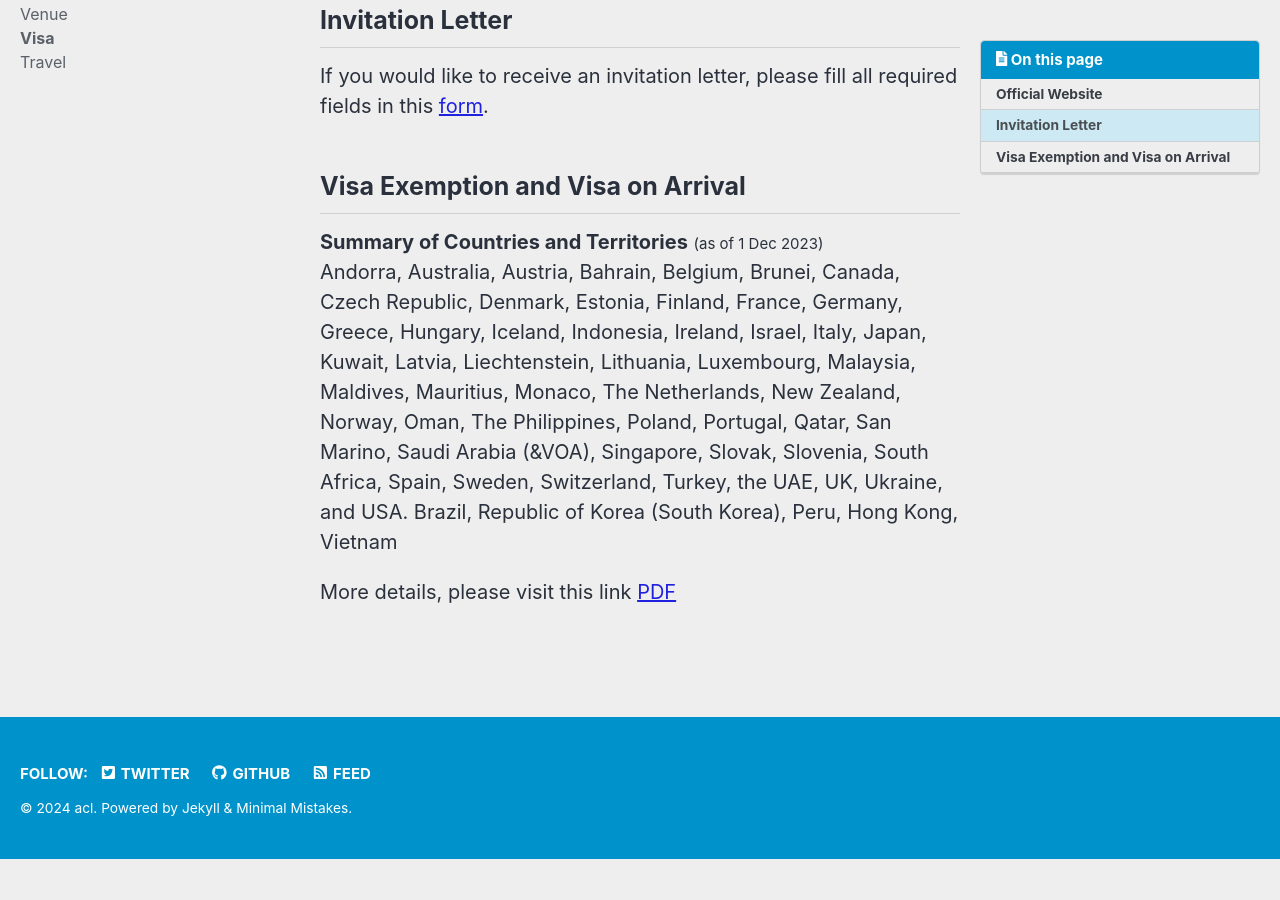
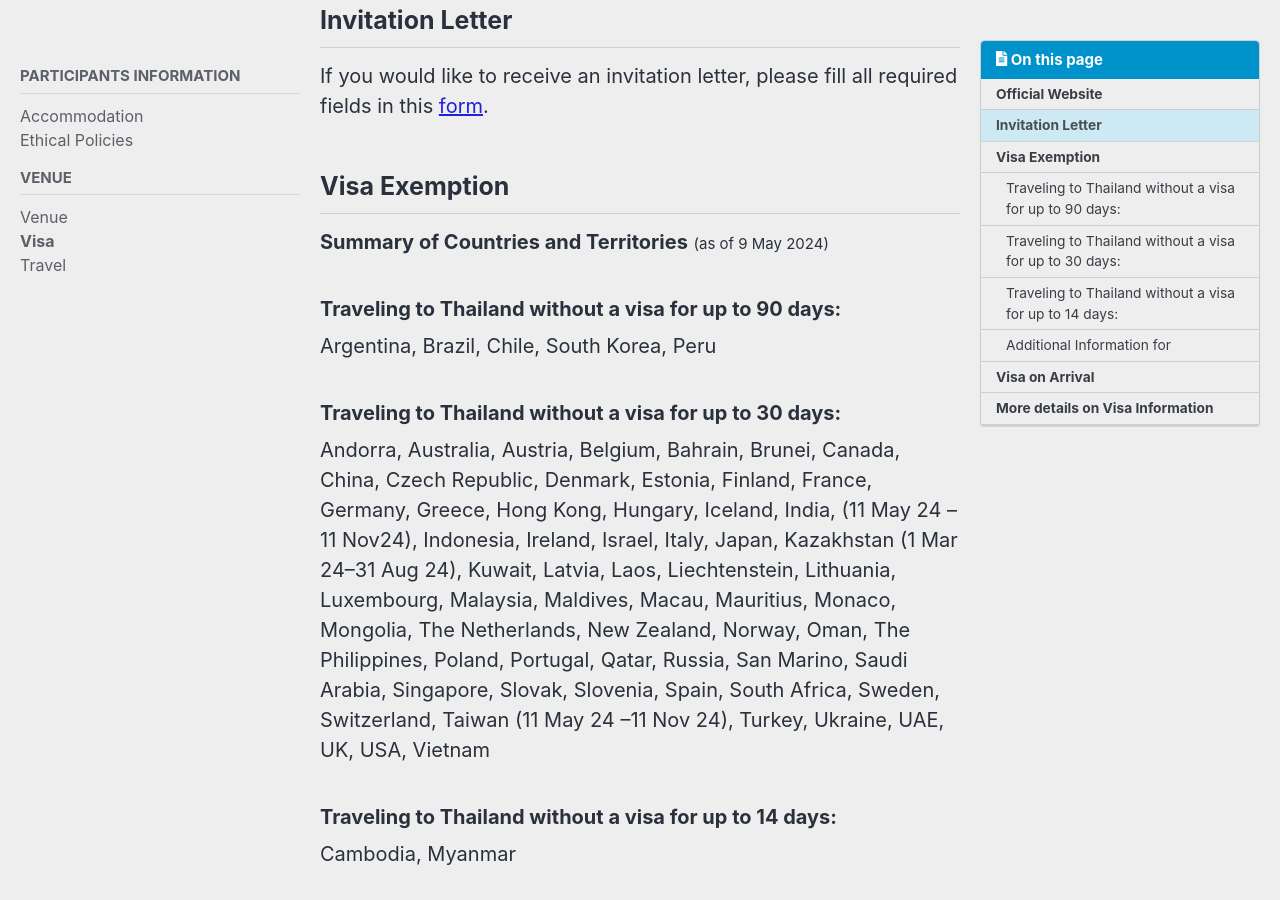
Before and after one commit to acl-org/acl-2024, a Jekyll site: the page built from _pages/participants/visa.md, in a window 1280 px wide and 900 px high, scrolled down 615 px. Built offline with Jekyll 4.4.1, drawn with Linux system fonts in a browser that asks for light colours; cached includes are drawn as plain includes; nearby versions of some CDN libraries; before the commit the page ends 1473 px from its top, so only the background shows below that; some of the changed text lies outside the part shown.

Commit message:
Update Visa Information for Visa Exemption and Visa on Arrival

```diff
--- a/_pages/participants/visa.md
+++ b/_pages/participants/visa.md
@@ -24,11 +24,24 @@
 ## Invitation Letter
 If you would like to receive an invitation letter, please fill all required fields in this [form](https://forms.gle/xxvfzi3Q4Py7cr9h6).
 
+## Visa Exemption
+**Summary of Countries and Territories** <small>(as of 9 May 2024)</small><br>
+###  Traveling to Thailand without a visa for up to 90 days:
+Argentina, Brazil, Chile, South Korea, Peru
+###  Traveling to Thailand without a visa for up to 30 days:
+Andorra, Australia, Austria, Belgium, Bahrain, Brunei, Canada, China, Czech Republic, Denmark, Estonia, Finland, France, Germany, Greece, Hong Kong, Hungary, Iceland, India, (11 May 24 –11 Nov24), Indonesia, Ireland, Israel, Italy, Japan, Kazakhstan (1 Mar 24–31 Aug 24), Kuwait, Latvia, Laos, Liechtenstein, Lithuania, Luxembourg, Malaysia, Maldives, Macau, Mauritius, Monaco, Mongolia, The Netherlands, New Zealand, Norway, Oman, The Philippines, Poland, Portugal, Qatar, Russia, San Marino, Saudi Arabia, Singapore, Slovak, Slovenia, Spain, South Africa, Sweden, Switzerland, Taiwan (11 May 24 –11 Nov 24), Turkey, Ukraine, UAE, UK, USA, Vietnam
+###  Traveling to Thailand without a visa for up to 14 days:
+Cambodia, Myanmar
 
-## Visa Exemption and Visa on Arrival
+### Additional Information for
+* Chinese passport holders, please visit this [link](https://visaguide.world/visa-free-countries/chinese-passport/)
+* Indian passport holders , please visit this [link](https://visaguide.world/visa-free-countries/indian-passport/)
 
-**Summary of Countries and Territories** <small>(as of 1 Dec 2023)</small><br>
-Andorra, Australia, Austria, Bahrain, Belgium, Brunei, Canada, Czech Republic, Denmark, Estonia, Finland, France, Germany, Greece, Hungary, Iceland, Indonesia, Ireland, Israel, Italy, Japan, Kuwait, Latvia, Liechtenstein, Lithuania, Luxembourg, Malaysia, Maldives, Mauritius, Monaco, The Netherlands, New Zealand, Norway, Oman, The Philippines, Poland, Portugal, Qatar, San Marino, Saudi Arabia (&VOA), Singapore, Slovak, Slovenia, South Africa, Spain, Sweden, Switzerland, Turkey, the UAE, UK, Ukraine, and USA.
-Brazil, Republic of Korea (South Korea), Peru, Hong Kong, Vietnam<br>
+## Visa on Arrival
+Bulgaria, Bhutan, Cyprus, Ethiopia, Fiji, Georgia, Kazakhstan, Malta, Mexico, Nauru, Papua New Guinea, Romania, Russia, Uzbekistan, Vanuatu
 
-More details, please visit this link [PDF](https://image.mfa.go.th/mfa/0/zE6021nSnu/%E0%B9%80%E0%B8%AD%E0%B8%81%E0%B8%AA%E0%B8%B2%E0%B8%A3/VOA.pdf)
+The Thailand Visa On Arrival is only valid for 15 days, after which you have to leave the country; you cannot extend it.
+
+## More details on Visa Information
+Please visit this [link](https://image.mfa.go.th/mfa/0/zE6021nSnu/%E0%B9%80%E0%B8%AD%E0%B8%81%E0%B8%AA%E0%B8%B2%E0%B8%A3/VOA.pdf) from Ministry of Foreign Affairs, Kingdom of Thailand
+and [Visa Guide](https://visaguide.world/asia/thailand-visa/who-needs-a-visa-for-thailand/)
```
Also changed, not shown: _pages/home.md (+1 -0 lines).
